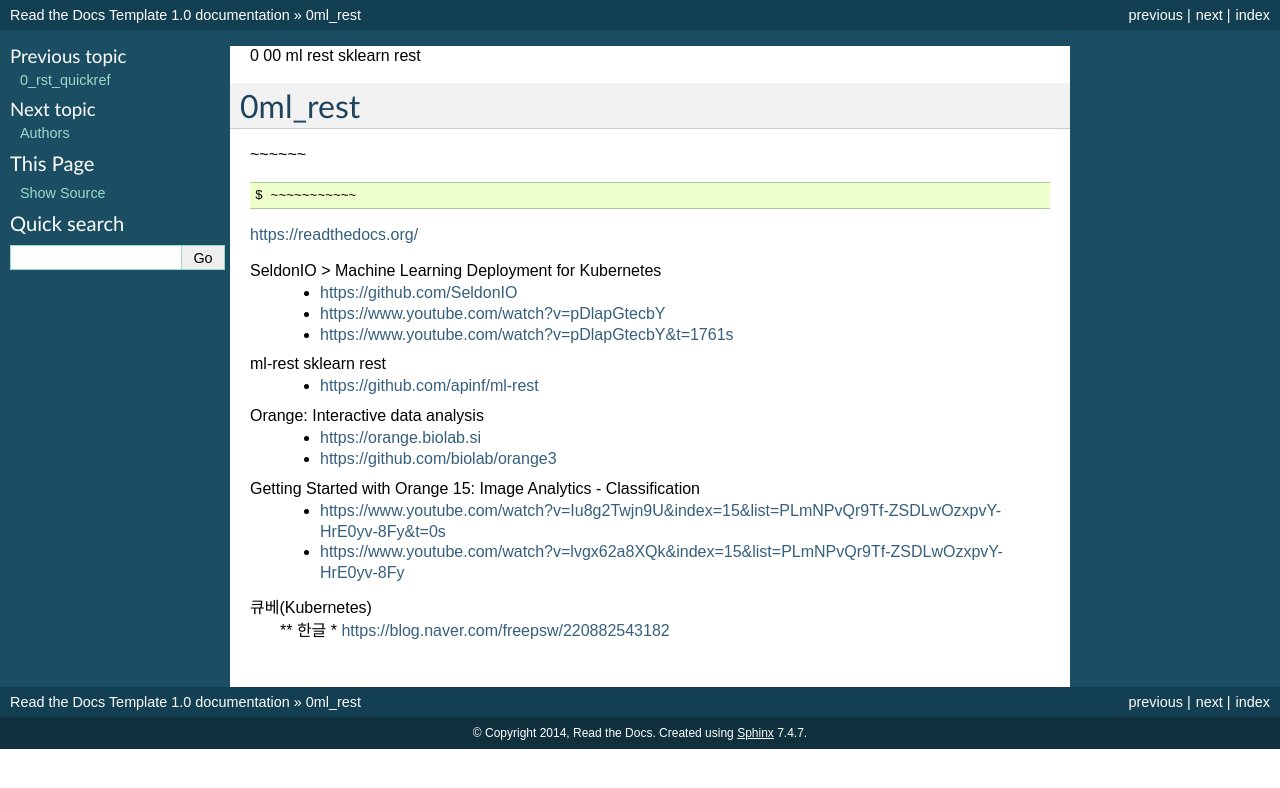
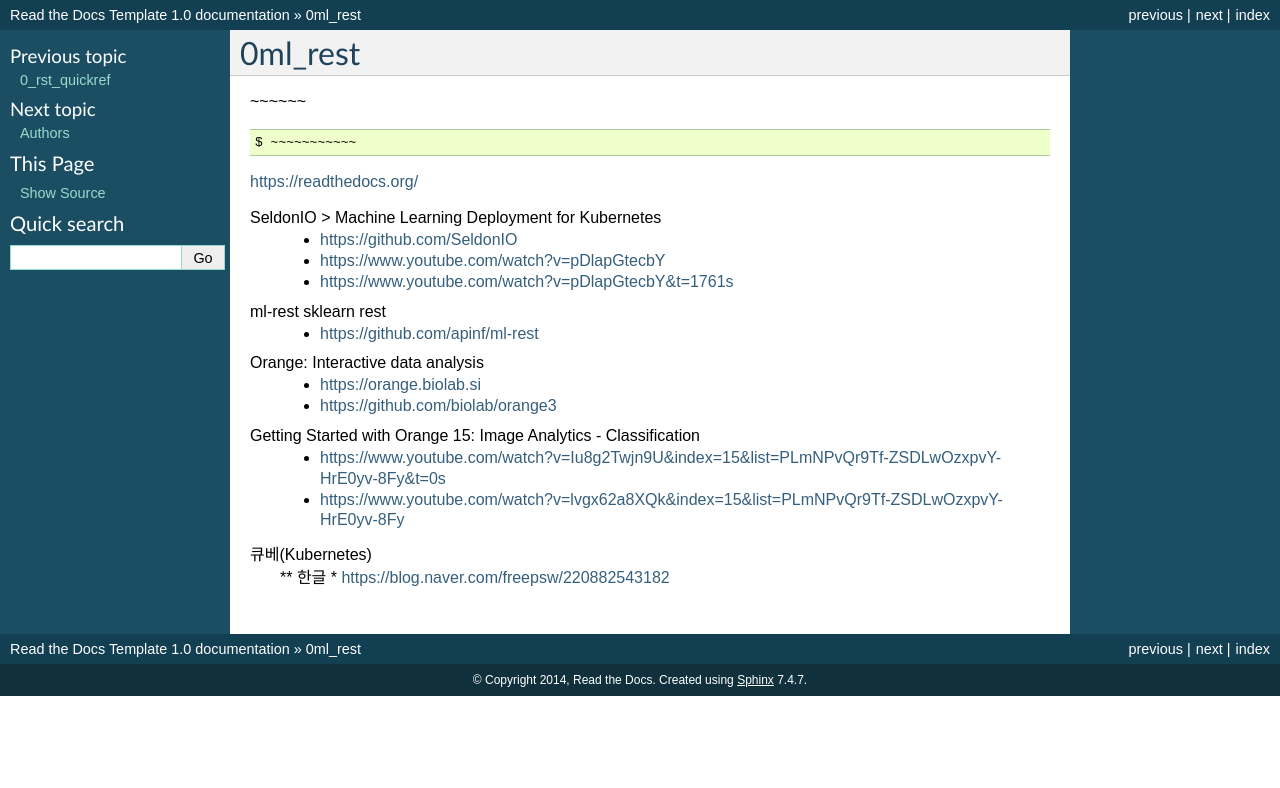
Before and after one commit to smart1004/ReadTheDocs, a Sphinx documentation site: the page built from docs/0ml_rest.rst, in a window 1280 px wide. Shown: the top 788 px of the page. Built offline with Sphinx 7.4.7, drawn with Linux system fonts in a browser that asks for light colours.

Commit message:
Update 0ml_rest.rst

```diff
--- a/docs/0ml_rest.rst
+++ b/docs/0ml_rest.rst
@@ -1,4 +1,3 @@
-0 00 ml rest sklearn rest
 
 ============
 0ml_rest
```
